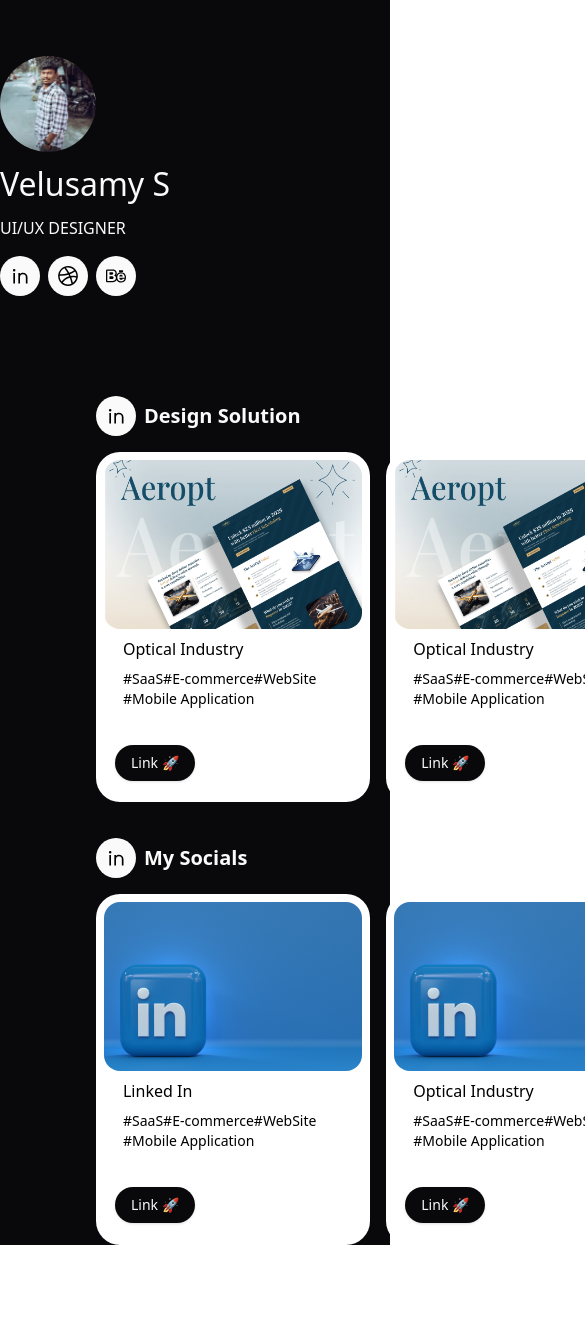
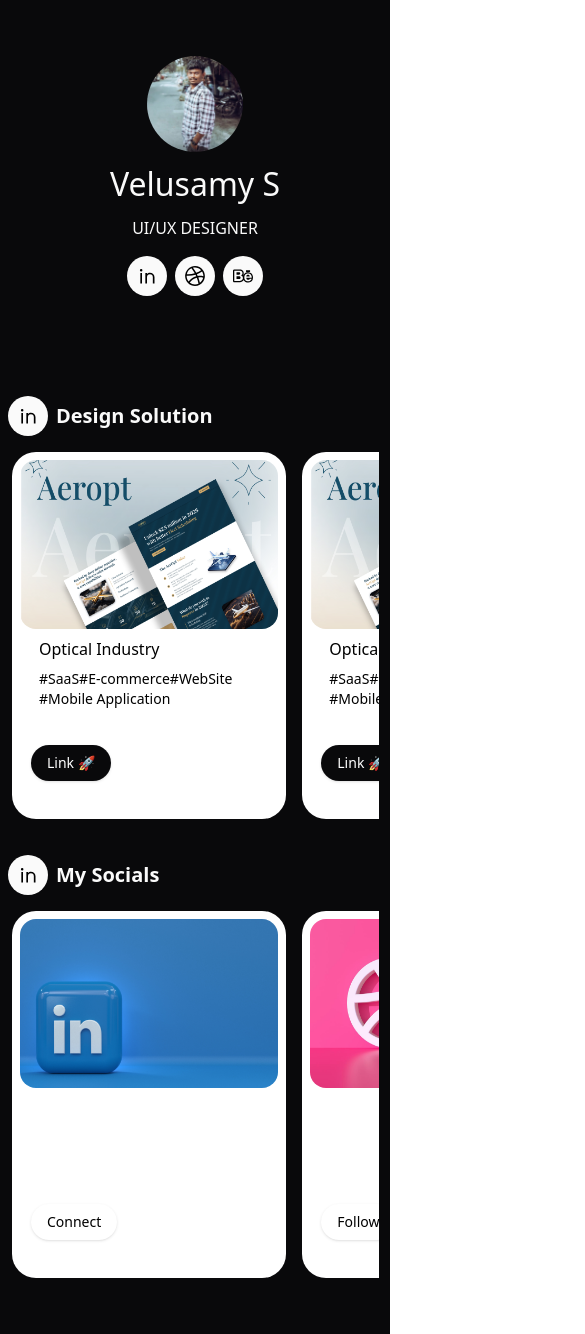
Before and after one commit to kavaskar786/ArunsPortfolio, a React (Vite) app: page / in a window 390 px wide. Shown: the top 1334 px of the page, 585 px wide, since content can reach past the window. Before the commit the page ends 1245 px from the top, so only its background shows below. Built offline with nearby package versions, Linux system fonts and the light colour scheme.

Commit message:
feat: implement carousel for social links and design solutions, update layout for better responsiveness

```diff
--- a/src/App.tsx
+++ b/src/App.tsx
@@ -4,9 +4,9 @@ import { Profile } from "./components/Profile";
 
 export const App = () => {
   return (
-    <div className="flex min-h-[100vh] flex-col justify-center gap-5 bg-background md:flex-row">
+    <div className="flex min-h-[100vh] min-w-[90vw] flex-col justify-center gap-5 bg-background md:flex-row">
       <Profile />
-      <div className="ml-24 mt-20 flex flex-col items-start justify-center gap-9 md:mr-20">
+      <div className="mt-20 flex flex-col items-start justify-center gap-9 md:ml-24 md:mr-20">
         <DesignSolution />
         <MySocials />
       </div>
--- a/src/components/DesignSolution.tsx
+++ b/src/components/DesignSolution.tsx
@@ -3,6 +3,7 @@ import { CardDataType } from "./utils/types";
 import image from "../assets/images/HeroImageCard.png";
 import image2 from "../assets/icons/LinkedInIcon.svg";
 import { ProfileIcons } from "./common/ProfileIcons";
+import { Carousel, CarouselContent } from "./ui/carousel";
 
 export const DesignSolution = () => {
   const cardData: CardDataType[] = [
@@ -24,20 +25,27 @@ export const DesignSolution = () => {
     },
   ];
   return (
-    <div className="flex flex-col justify-start gap-4">
+    <div className="ml-2 flex flex-col justify-start gap-4 md:ml-0">
       <div className="flex items-center gap-2">
         <ProfileIcons logo={image2} alt="link img need to here" link="" />
         <h1 className="text-xl font-semibold text-foreground">
           Design Solution
         </h1>
       </div>
-      <div className="flex items-center justify-start gap-4">
-        {cardData.map((card, index) => (
-          <div key={index}>
-            <CardComps cardData={card} />
-          </div>
-        ))}
-      </div>
+      <Carousel
+        opts={{
+          align: "start",
+        }}
+        className="max-w-[95vw] md:ml-0 md:max-w-[100%]"
+      >
+        <CarouselContent className="ml-1 flex items-center justify-start gap-4">
+          {cardData.map((card, index) => (
+            <div key={index}>
+              <CardComps cardData={card} />
+            </div>
+          ))}
+        </CarouselContent>
+      </Carousel>
     </div>
   );
 };
--- a/src/components/MySocials.tsx
+++ b/src/components/MySocials.tsx
@@ -1,49 +1,64 @@
 import { ProfileIcons } from "./common/ProfileIcons";
-import linkedInImage from "../assets/images/LinkedInCardImage.png";
+import linkedInCardImage from "../assets/images/LinkedInCardImage.png";
+import dribbleCardImage from "../assets/images/DribbleCardImage.png";
+import behanceCardImage from "../assets/images/BehanceCardImage.png";
 import image2 from "../assets/icons/LinkedInIcon.svg";
 import { CardDataType } from "./utils/types";
 import { CardComps } from "./common/CardComps";
+import {
+  Carousel,
+  CarouselContent,
+  CarouselNext,
+  CarouselPrevious,
+} from "./ui/carousel";
 
 export const MySocials = () => {
   const cardData: CardDataType[] = [
     {
-      image: linkedInImage,
+      image: linkedInCardImage,
       title: "Linked In",
-      tags: ["SaaS", "E-commerce", "WebSite", "Mobile Application"],
-      buttonText: "Link 🚀",
-      className: "",
-      buttonLink: "",
+      tags: ["UI/UX", "Motion graphic design"],
+      buttonText: "Connect",
+      className: "bg-[#008CC9] text-white",
+      buttonLink: "https://www.linkedin.com/in/velusamy-s-090149283/",
     },
     {
-      image: linkedInImage,
+      image: dribbleCardImage,
       title: "Optical Industry",
       tags: ["SaaS", "E-commerce", "WebSite", "Mobile Application"],
-      buttonText: "Link 🚀",
-      className: "",
-      buttonLink: "",
+      buttonText: "Follow",
+      className: "bg-[#F4427E] text-white",
+      buttonLink: "https://dribbble.com/jnwick1807",
     },
     {
-      image: linkedInImage,
+      image: behanceCardImage,
       title: "Optical Industry",
       tags: ["SaaS", "E-commerce", "WebSite", "Mobile Application"],
-      buttonText: "Link 🚀",
-      className: "",
-      buttonLink: "",
+      buttonText: "Follow",
+      className: "bg-[#004BD0] text-white",
+      buttonLink: "https://www.behance.net/velusamy2000",
     },
   ];
   return (
-    <div className="flex flex-col justify-start gap-4">
+    <div className="mb-14 ml-2 flex flex-col justify-start gap-4 md:ml-0">
       <div className="flex items-center gap-2">
         <ProfileIcons logo={image2} alt="link img need to here" link="" />
         <h1 className="text-xl font-semibold text-foreground">My Socials</h1>
       </div>
-      <div className="flex items-center justify-start gap-4">
-        {cardData.map((card, index) => (
-          <div key={index}>
-            <CardComps cardData={card} />
-          </div>
-        ))}
-      </div>
+      <Carousel
+        opts={{
+          align: "start",
+        }}
+        className="max-w-[95vw] md:ml-0 md:max-w-[100%]"
+      >
+        <CarouselContent className="ml-1 flex items-center justify-start gap-4">
+          {cardData.map((card, index) => (
+            <div key={index}>
+              <CardComps cardData={card} isWhiteBgButton />
+            </div>
+          ))}
+        </CarouselContent>
+      </Carousel>
     </div>
   );
 };
--- a/src/components/Profile.tsx
+++ b/src/components/Profile.tsx
@@ -23,7 +23,7 @@ export const Profile = () => {
     },
   ];
   return (
-    <div className="mt-14 flex flex-col gap-2">
+    <div className="mt-14 flex flex-col items-center justify-center gap-2 md:items-start md:justify-start">
       <img
         src={profileImage}
         alt="Profile Image"
--- a/src/components/common/CardComps.tsx
+++ b/src/components/common/CardComps.tsx
@@ -3,15 +3,14 @@ import { CardDataType } from "../utils/types";
 
 export const CardComps = ({
   cardData: { className, image, title, tags, buttonText, buttonLink },
+  isWhiteBgButton,
 }: {
   cardData: CardDataType;
+  isWhiteBgButton?: boolean;
 }) => {
   return (
     <div
-      className={
-        className +
-        "flex h-[41.5vh] w-[32.5vh] flex-col items-center overflow-hidden rounded-3xl bg-white"
-      }
+      className={`flex h-[43.5vh] w-[32.5vh] flex-col items-center overflow-hidden rounded-3xl bg-white md:h-[41.5vh] ${className}`}
     >
       <div className="m-2 overflow-hidden rounded-2xl">
         <img className="h-[20vh]" src={image} alt={title} />
@@ -27,12 +26,19 @@ export const CardComps = ({
             )}
           </div>
         </div>
-        <Button
-          className="-ml-2 flex items-center justify-center rounded-full bg-background text-foreground hover:bg-accent"
-          onClick={() => buttonLink}
-        >
-          {buttonText}
-        </Button>
+        <a href={buttonLink} target="_blank">
+          <Button
+            className={`-ml-2 flex items-center justify-center rounded-full ${isWhiteBgButton ? "bg-white" : "bg-background"} text-foreground hover:bg-accent`}
+          >
+            {
+              <span
+                className={`${isWhiteBgButton ? "text-black" : "text-white"}`}
+              >
+                {buttonText}
+              </span>
+            }
+          </Button>
+        </a>
       </div>
     </div>
   );
```
